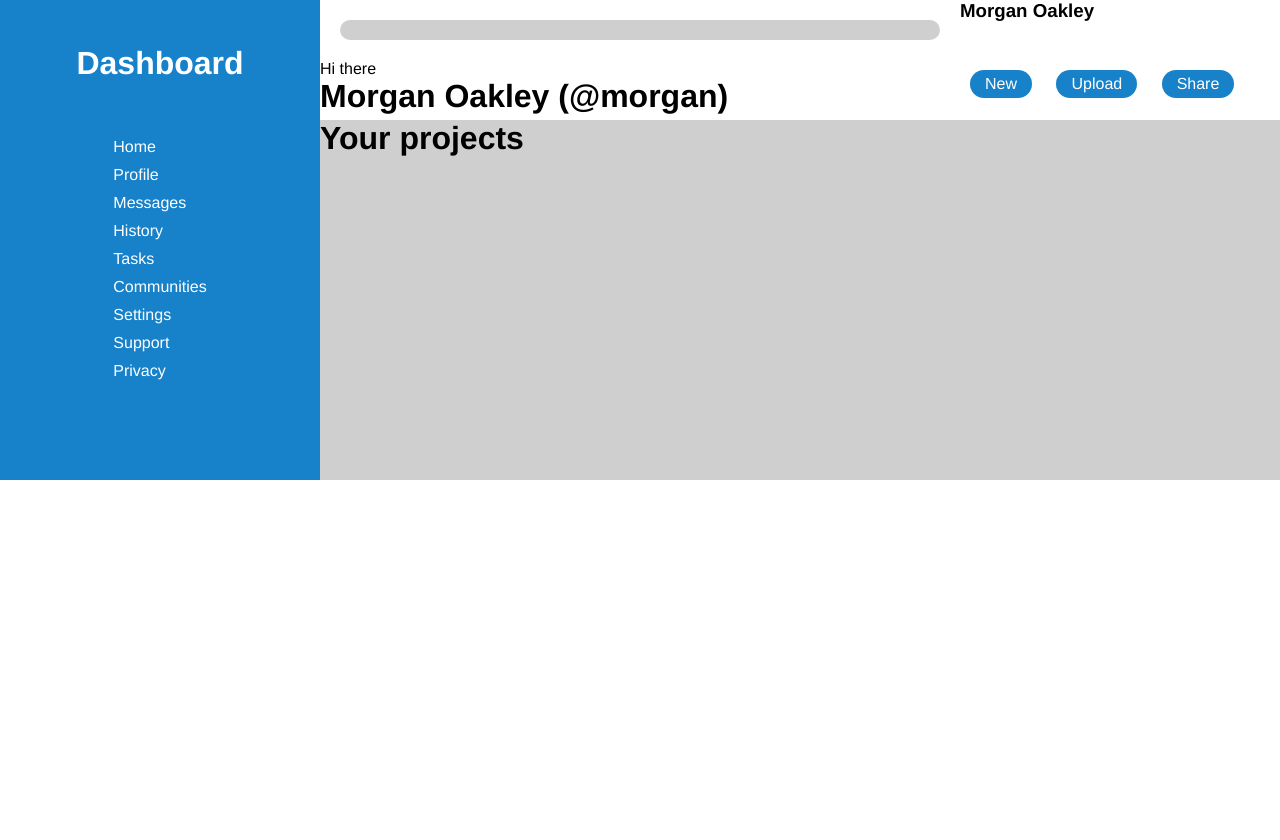
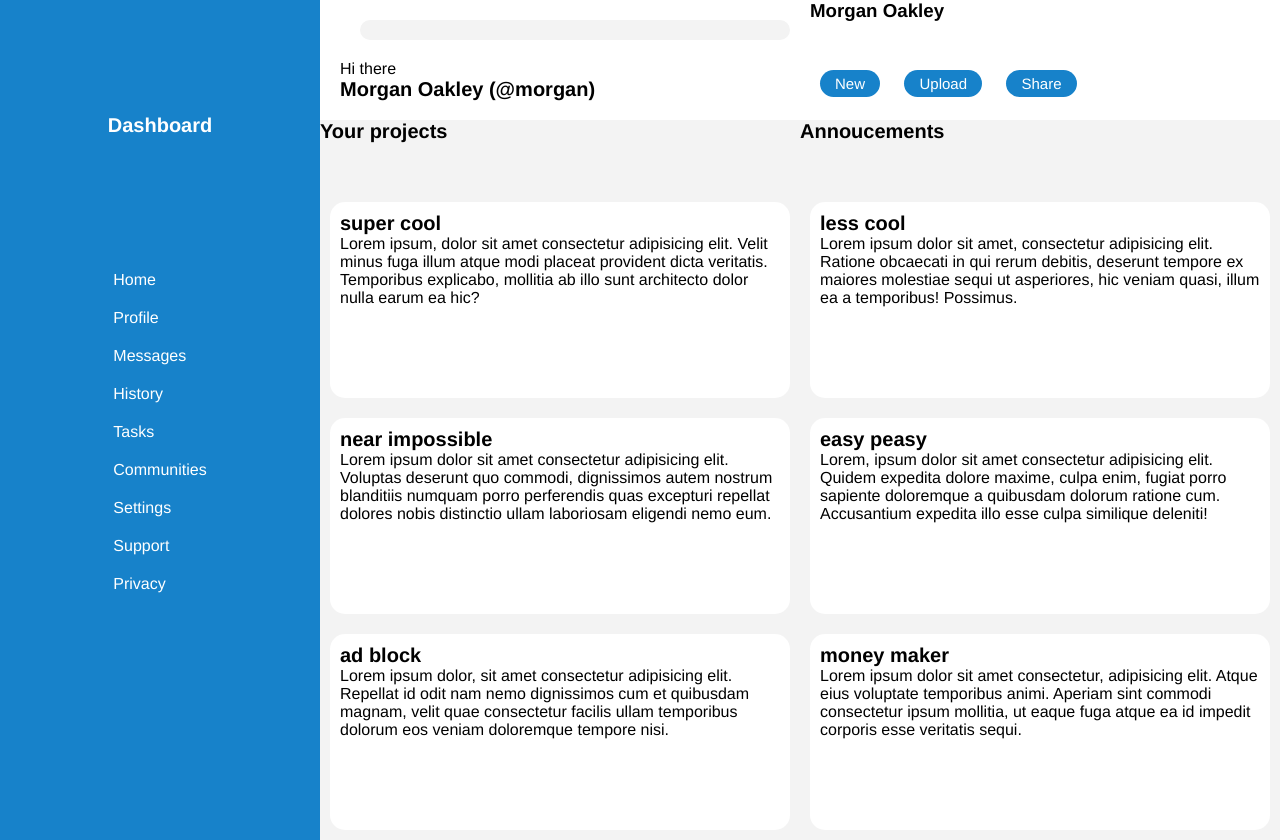
Before and after one commit to smiton1/Admin-dashboard, a plain HTML site: page index.html in a window 1280 px wide. Before the commit the page ends 800 px from the top, so only its background shows below. Drawn offline with Linux system fonts and the light colour scheme.

Commit message:
refactored layout

```diff
--- a/index.html
+++ b/index.html
@@ -30,17 +30,43 @@
                 <p>Hi there</p>
                 <h1>Morgan Oakley (@morgan)</h1>
             </div>
-
-
             <ul>
                 <li><a href="#">New</a></li>
                 <li><a href="#">Upload</a></li>
                 <li><a href="#">Share</a></li>
             </ul>
         </div>
+
+
         <div class="main">
-            <h1>Your projects</h1>
+                <h1 >Your projects</h1>
+                <h1>Annoucements</h1>
+
+            <div class="card">
+                <h1>super cool</h1>
+                <p>Lorem ipsum, dolor sit amet consectetur adipisicing elit. Velit minus fuga illum atque modi placeat provident dicta veritatis. Temporibus explicabo, mollitia ab illo sunt architecto dolor nulla earum ea hic?</p>
+            </div>
+            <div class="card">
+                <h1>less cool</h1>
+                <p>Lorem ipsum dolor sit amet, consectetur adipisicing elit. Ratione obcaecati in qui rerum debitis, deserunt tempore ex maiores molestiae sequi ut asperiores, hic veniam quasi, illum ea a temporibus! Possimus.</p>
+            </div>
+            <div class="card">
+                <h1>near impossible</h1>
+                <p>Lorem ipsum dolor sit amet consectetur adipisicing elit. Voluptas deserunt quo commodi, dignissimos autem nostrum blanditiis numquam porro perferendis quas excepturi repellat dolores nobis distinctio ullam laboriosam eligendi nemo eum.</p>
+            </div>
+            <div class="card">
+                <h1>easy peasy</h1>
+                <p>Lorem, ipsum dolor sit amet consectetur adipisicing elit. Quidem expedita dolore maxime, culpa enim, fugiat porro sapiente doloremque a quibusdam dolorum ratione cum. Accusantium expedita illo esse culpa similique deleniti!</p>
+            </div>
+            <div class="card">
+                <h1>ad block</h1>
+                <p>Lorem ipsum dolor, sit amet consectetur adipisicing elit. Repellat id odit nam nemo dignissimos cum et quibusdam magnam, velit quae consectetur facilis ullam temporibus dolorum eos veniam doloremque tempore nisi.</p>
+            </div>
+            <div class="card">
+                <h1>money maker</h1>
+                <p>Lorem ipsum dolor sit amet consectetur, adipisicing elit. Atque eius voluptate temporibus animi. Aperiam sint commodi consectetur ipsum mollitia, ut eaque fuga atque ea id impedit corporis esse veritatis sequi.</p>
+            </div>
+            </div>
         </div>
-    </div>
 </body>
 </html>
--- a/style.css
+++ b/style.css
@@ -3,19 +3,23 @@
     padding:0;
     font-family:  Helvetica, sans-serif;
 }
+h1{
+    font-size: 20px;
+}
 .container{
     display: grid;
     grid-template-columns: 1fr 3fr;
-    grid-template-rows: 1fr 3fr;
+    grid-template-rows: 1fr 3fr 3fr ;
 }
 .sidebar{
     display: grid;
     background-color: rgb(23, 130, 202);
     grid-column: 1;
-    grid-row: 1 /3;
+    grid-row: 1 /4;
 
 }
 .sidebar>h1{
+
     justify-self: center;
     align-self: center;
     color: white;
@@ -23,14 +27,19 @@
 .sidebar>ul{
     justify-self: center;
 
+
 }
 .sidebar>ul>li{
-    margin: 10px;
+    margin: 20px;
+    justify-content: start;
 }
 .header{
     display:grid;
-    grid-template-columns: 2fr 1fr;
-    grid-template-rows: 1fr 1fr;
+    max-height: 100px;
+    grid-template-columns: 1fr 1fr;
+    grid-template-rows: 60px;
+    margin-bottom: 20px;
+    margin-left:20px;
 }
 .header>ul>li{
     background-color: rgb(23, 130, 202);
@@ -38,6 +47,7 @@
     padding: 5px 15px;
     margin: 10px;
     border-radius: 15px;
+    font-size: 15px;
 }
 li, a{
     list-style: none;
@@ -45,13 +55,32 @@ li, a{
     color: white;
 }
 .main{
-    background-color: rgb(207, 207, 207);
+    display: grid;
+    grid-template-columns: 2fr 2fr ;
+    grid-template-rows: 1fr 3fr 3fr 3fr;
+    background-color: rgb(243, 243, 243);
     grid-column: 2/ 3;
+    grid-row: 2/4;
 }
 input{
     height: 20px;
     margin:20px;
     border-radius:15px;
     border: none;
-    background-color: rgb(207, 207, 207)
+    background-color: rgb(243,243,243)
 }
+.card{
+    box-sizing: border-box;
+    padding: 10px;
+    background-color: white;
+    margin: 10px;
+    border-radius: 15px;
+}
+
+.headlines{
+    display: flex;
+    grid-column: 2/4;
+    grid-row: 2;
+    justify-content: space-evenly;
+    margin-top: 50px;
+}
```
